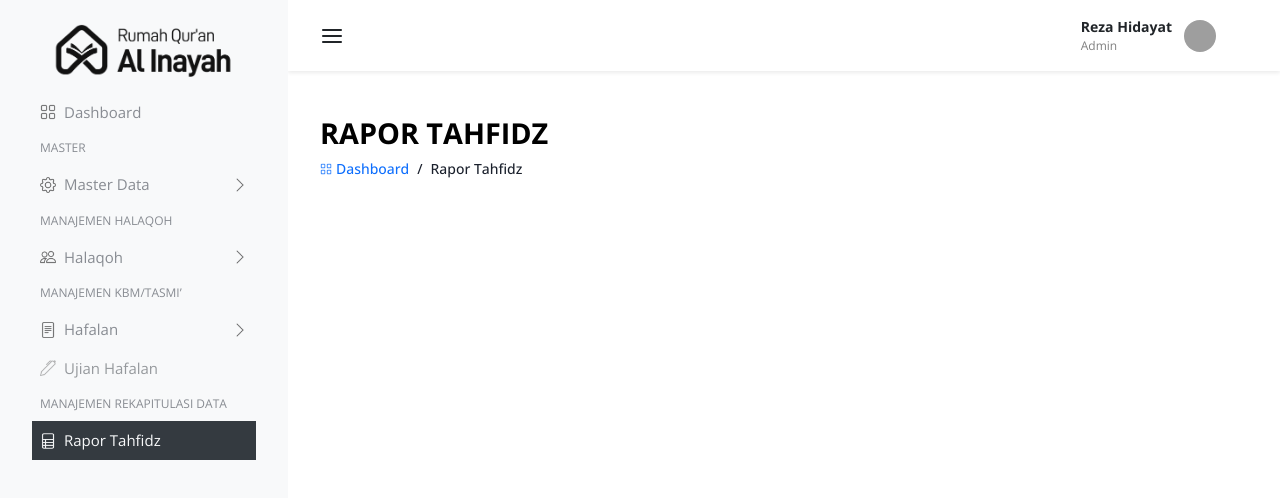
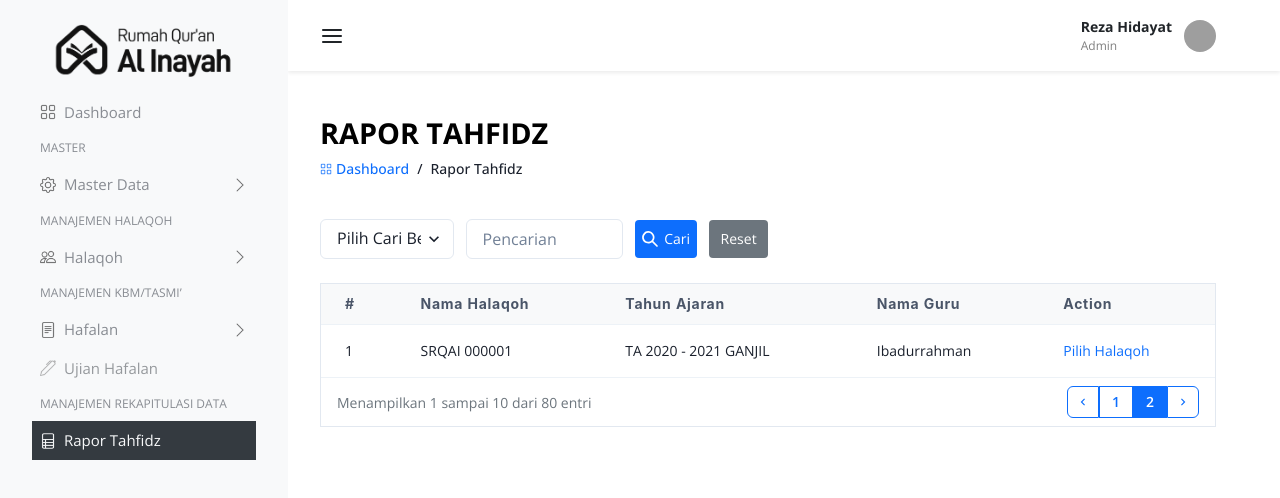
Before and after one commit to cundus/tahfidz-fe, a React (Vite) app: page /rapor-tahfidz in a window 1280 px wide. Shown: the top 498 px of the page. Built offline with nearby package versions, Linux system fonts and the light colour scheme; grey boxes are pictures that could not be loaded.

Commit message:
feat: ui list (rapor tahfidz, ujian hafalan, absensi siswa)

```diff
--- a/src/components/atoms/InputCustom.jsx
+++ b/src/components/atoms/InputCustom.jsx
@@ -34,7 +34,7 @@ const InputCustom = ({
       width="100%"
       marginBottom={4}
     >
-      <FormLabel>{label}</FormLabel>
+      {label && <FormLabel>{label}</FormLabel>}
       {notInputForm ? (
         notInputForm
       ) : (
--- a/src/constans/nav.js
+++ b/src/constans/nav.js
@@ -42,7 +42,7 @@ export const nav = {
     },
     {
       label: "Maroja`ah (Manzil)",
-      to: "/hafalan/muroja’ah-(manzil)",
+      to: "/hafalan/murojaah-(manzil)",
     },
   ],
   ujian_hafalan: "/ujian-hafalan",
--- a/src/pages/RaporTahfidz.jsx
+++ b/src/pages/RaporTahfidz.jsx
@@ -1,7 +1,48 @@
 import Header from "../components/molekuls/Header";
+import { Flex, Select, Input, Link, Tr, Td } from "@chakra-ui/react";
+import ButtonCustom from "../components/atoms/ButtonCustom";
+import { SearchIcon } from "@chakra-ui/icons";
+import TableCustom from "../components/molekuls/TableCustom";
 
 const RaporTahfidz = () => {
-  return <Header title="Rapor Tahfidz" />;
+  return (
+    <>
+      <Header title="Rapor Tahfidz" />
+      <Flex maxW="50%" marginTop={10} gap={3} alignItems="center">
+        <Select placeholder="Pilih Cari Berdasarkan"></Select>
+        <Input type="text" placeholder="Pencarian" />
+        <ButtonCustom
+          paddingX={6}
+          icon={<SearchIcon __css={{ marginRight: "6px" }} w={4} h={4} />}
+          title="Cari"
+          height="38px"
+        />
+        <ButtonCustom
+          paddingX={6}
+          _hover={{ backgroundColor: "#5c656e", color: "white" }}
+          bgColor="#6C757D"
+          title="Reset"
+          height="38px"
+        />
+      </Flex>
+      <TableCustom
+        thead={["#", "Nama Halaqoh", "Tahun Ajaran", "Nama Guru", "Action"]}
+        tbody={
+          <Tr>
+            <Td>1</Td>
+            <Td>SRQAI 000001</Td>
+            <Td>TA 2020 - 2021 GANJIL</Td>
+            <Td>Ibadurrahman</Td>
+            <Td>
+              <Link color="#0D6EFD" fontSize="sm">
+                Pilih Halaqoh
+              </Link>
+            </Td>
+          </Tr>
+        }
+      />
+    </>
+  );
 };
 
 export default RaporTahfidz;
--- a/src/pages/UjianHafalan.jsx
+++ b/src/pages/UjianHafalan.jsx
@@ -1,7 +1,48 @@
 import Header from "../components/molekuls/Header";
+import { Flex, Select, Input, Link, Tr, Td } from "@chakra-ui/react";
+import ButtonCustom from "../components/atoms/ButtonCustom";
+import { SearchIcon } from "@chakra-ui/icons";
+import TableCustom from "../components/molekuls/TableCustom";
 
 const UjianHafalan = () => {
-  return <Header title="Ujian Hafalan" />;
+  return (
+    <>
+      <Header title="Ujian Hafalan" />
+      <Flex maxW="50%" marginTop={10} gap={3} alignItems="center">
+        <Select placeholder="Pilih Cari Berdasarkan"></Select>
+        <Input type="text" placeholder="Pencarian" />
+        <ButtonCustom
+          paddingX={6}
+          icon={<SearchIcon __css={{ marginRight: "6px" }} w={4} h={4} />}
+          title="Cari"
+          height="38px"
+        />
+        <ButtonCustom
+          paddingX={6}
+          _hover={{ backgroundColor: "#5c656e", color: "white" }}
+          bgColor="#6C757D"
+          title="Reset"
+          height="38px"
+        />
+      </Flex>
+      <TableCustom
+        thead={["#", "Nama Halaqoh", "Tahun Ajaran", "Nama Guru", "Action"]}
+        tbody={
+          <Tr>
+            <Td>1</Td>
+            <Td>SRQAI 000001</Td>
+            <Td>TA 2020 - 2021 GANJIL</Td>
+            <Td>Ibadurrahman</Td>
+            <Td>
+              <Link color="#0D6EFD" fontSize="sm">
+                Pilih Halaqoh
+              </Link>
+            </Td>
+          </Tr>
+        }
+      />
+    </>
+  );
 };
 
 export default UjianHafalan;
--- a/src/pages/hafalan/HafalanBaru.jsx
+++ b/src/pages/hafalan/HafalanBaru.jsx
@@ -1,7 +1,48 @@
 import Header from "../../components/molekuls/Header";
+import { Flex, Select, Input, Td, Tr, Link } from "@chakra-ui/react";
+import { SearchIcon } from "@chakra-ui/icons";
+import TableCustom from "../../components/molekuls/TableCustom";
+import ButtonCustom from "../../components/atoms/ButtonCustom";
 
 const HafalanBaru = () => {
-  return <Header title="HAFALAN BARU (SABQ)" />;
+  return (
+    <>
+      <Header title="HAFALAN BARU (SABQ)" />
+      <Flex maxW="50%" marginTop={10} gap={3} alignItems="center">
+        <Select placeholder="Pilih Cari Berdasarkan"></Select>
+        <Input type="text" placeholder="Pencarian" />
+        <ButtonCustom
+          paddingX={6}
+          icon={<SearchIcon __css={{ marginRight: "6px" }} w={4} h={4} />}
+          title="Cari"
+          height="38px"
+        />
+        <ButtonCustom
+          paddingX={6}
+          _hover={{ backgroundColor: "#5c656e", color: "white" }}
+          bgColor="#6C757D"
+          title="Reset"
+          height="38px"
+        />
+      </Flex>
+      <TableCustom
+        thead={["#", "Nama Halaqoh", "Tahun Ajaran", "Nama Guru", "Action"]}
+        tbody={
+          <Tr>
+            <Td>1</Td>
+            <Td>SRQAI 000001</Td>
+            <Td>TA 2020 - 2021 GANJIL</Td>
+            <Td>Ibadurrahman</Td>
+            <Td>
+              <Link color="#0D6EFD" fontSize="sm">
+                Pilih Halaqoh
+              </Link>
+            </Td>
+          </Tr>
+        }
+      />
+    </>
+  );
 };
 
 export default HafalanBaru;
--- a/src/pages/hafalan/Murojaah.jsx
+++ b/src/pages/hafalan/Murojaah.jsx
@@ -1,7 +1,48 @@
 import Header from "../../components/molekuls/Header";
+import { Flex, Select, Input, Td, Tr, Link } from "@chakra-ui/react";
+import { SearchIcon } from "@chakra-ui/icons";
+import TableCustom from "../../components/molekuls/TableCustom";
+import ButtonCustom from "../../components/atoms/ButtonCustom";
 
 const Murojaah = () => {
-  return <Header title="MUROJA’AH (MANZIL)" />;
+  return (
+    <>
+      <Header title="MUROJA’AH (MANZIL)" />
+      <Flex maxW="50%" marginTop={10} gap={3} alignItems="center">
+        <Select placeholder="Pilih Cari Berdasarkan"></Select>
+        <Input type="text" placeholder="Pencarian" />
+        <ButtonCustom
+          paddingX={6}
+          icon={<SearchIcon __css={{ marginRight: "6px" }} w={4} h={4} />}
+          title="Cari"
+          height="38px"
+        />
+        <ButtonCustom
+          paddingX={6}
+          _hover={{ backgroundColor: "#5c656e", color: "white" }}
+          bgColor="#6C757D"
+          title="Reset"
+          height="38px"
+        />
+      </Flex>
+      <TableCustom
+        thead={["#", "Nama Halaqoh", "Tahun Ajaran", "Nama Guru", "Action"]}
+        tbody={
+          <Tr>
+            <Td>1</Td>
+            <Td>SRQAI 000001</Td>
+            <Td>TA 2020 - 2021 GANJIL</Td>
+            <Td>Ibadurrahman</Td>
+            <Td>
+              <Link color="#0D6EFD" fontSize="sm">
+                Pilih Halaqoh
+              </Link>
+            </Td>
+          </Tr>
+        }
+      />
+    </>
+  );
 };
 
 export default Murojaah;
--- a/src/pages/halaqoh/AbsensiSiswa.jsx
+++ b/src/pages/halaqoh/AbsensiSiswa.jsx
@@ -1,9 +1,46 @@
+import ButtonCustom from "../../components/atoms/ButtonCustom";
 import Header from "../../components/molekuls/Header";
+import { Flex, Select, Input, Td, Tr, Link } from "@chakra-ui/react";
+import { SearchIcon } from "@chakra-ui/icons";
+import TableCustom from "../../components/molekuls/TableCustom";
 
 const AbsensiSiswa = () => {
   return (
     <>
       <Header title="Absensi Siswa" />
+      <Flex maxW="50%" marginTop={10} gap={3} alignItems="center">
+        <Select placeholder="Pilih Cari Berdasarkan"></Select>
+        <Input type="text" placeholder="Pencarian" />
+        <ButtonCustom
+          paddingX={6}
+          icon={<SearchIcon __css={{ marginRight: "6px" }} w={4} h={4} />}
+          title="Cari"
+          height="38px"
+        />
+        <ButtonCustom
+          paddingX={6}
+          _hover={{ backgroundColor: "#5c656e", color: "white" }}
+          bgColor="#6C757D"
+          title="Reset"
+          height="38px"
+        />
+      </Flex>
+      <TableCustom
+        thead={["#", "Nama Halaqoh", "Tahun Ajaran", "Nama Guru", "Action"]}
+        tbody={
+          <Tr>
+            <Td>1</Td>
+            <Td>SRQAI 000001</Td>
+            <Td>TA 2020 - 2021 GANJIL</Td>
+            <Td>Ibadurrahman</Td>
+            <Td>
+              <Link color="#0D6EFD" fontSize="sm">
+                Kelola Absensi
+              </Link>
+            </Td>
+          </Tr>
+        }
+      />
     </>
   );
 };
--- /dev/null
+++ b/src/pages/halaqoh/AbsensiSiswa/KelolaAbsensi.jsx
@@ -0,0 +1,21 @@
+import ButtonCustom from "../../../components/atoms/ButtonCustom";
+import Header from "../../../components/molekuls/Header";
+import { useNavigate } from "react-router-dom";
+import { AddIcon } from "@chakra-ui/icons";
+
+const KelolaAbsensi = () => {
+  const router = useNavigate();
+  return (
+    <>
+      <Header title="Absensi Siswa">
+        <ButtonCustom
+          icon={<AddIcon __css={{ marginRight: "6px" }} w={3} h={3} />}
+          title="Tambah Data Baru"
+          onClick={() => router("/halaqoh/absensi-siswa")}
+        />
+      </Header>
+    </>
+  );
+};
+
+export default KelolaAbsensi;
--- a/src/routes/index.jsx
+++ b/src/routes/index.jsx
@@ -28,6 +28,7 @@ import UjianHafalan from "../pages/UjianHafalan";
 import HafalanBaru from "../pages/hafalan/HafalanBaru";
 import Murojaah from "../pages/hafalan/Murojaah";
 import RaporTahfidz from "../pages/RaporTahfidz";
+import KelolaAbsensi from "../pages/halaqoh/AbsensiSiswa/KelolaAbsensi";
 
 function RoutePage() {
   return (
@@ -233,6 +234,14 @@ function RoutePage() {
           </ProtectedPage>
         }
       />
+      <Route
+        path="/halaqoh/absensi-siswa/kelola-absensi-siswa"
+        element={
+          <ProtectedPage>
+            <KelolaAbsensi />
+          </ProtectedPage>
+        }
+      />
 
       {/* Hafalan  */}
       <Route
@@ -244,7 +253,7 @@ function RoutePage() {
         }
       />
       <Route
-        path="/hafalan/muroja’ah-(manzil)"
+        path="/hafalan/murojaah-(manzil)"
         element={
           <ProtectedPage>
             <Murojaah />
```
